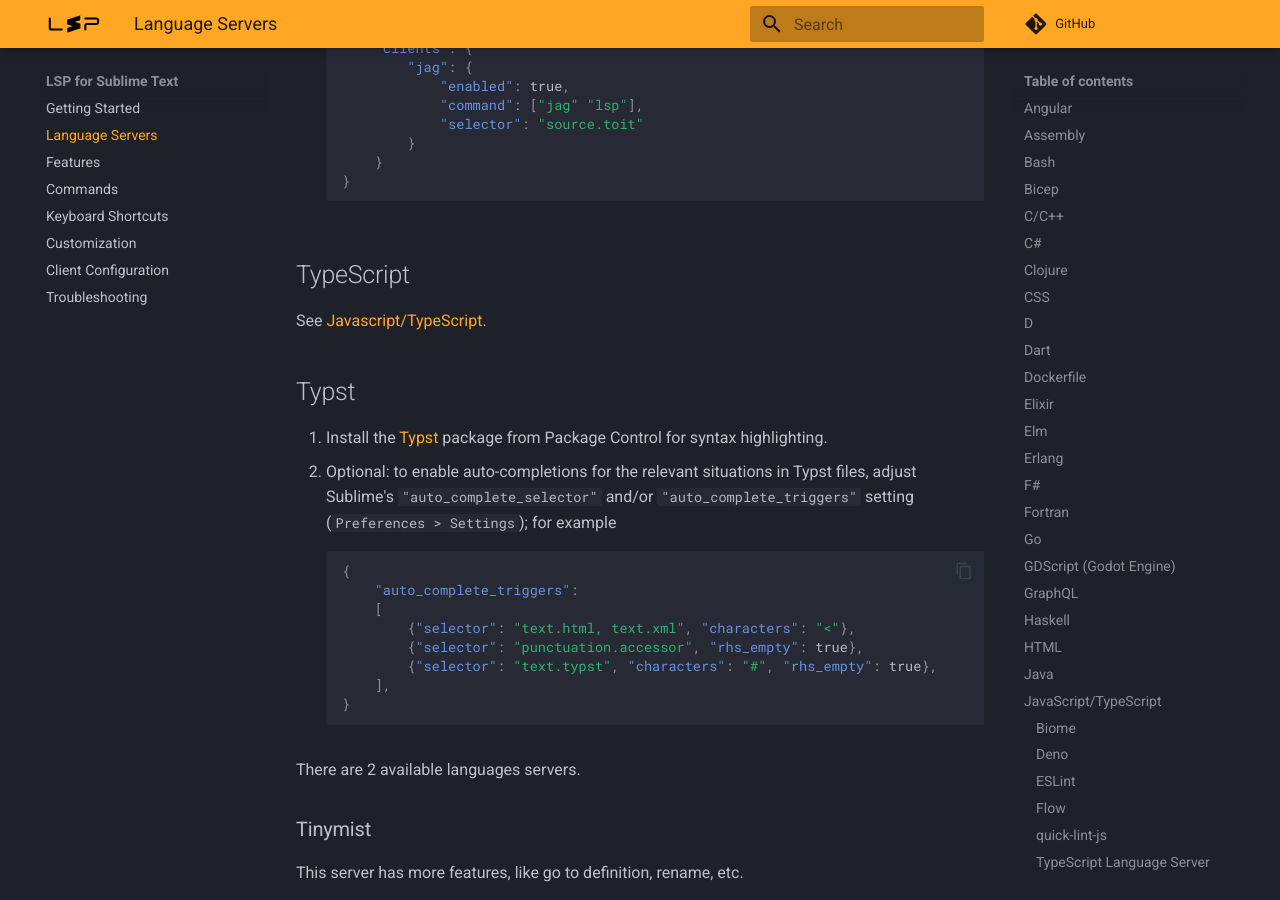
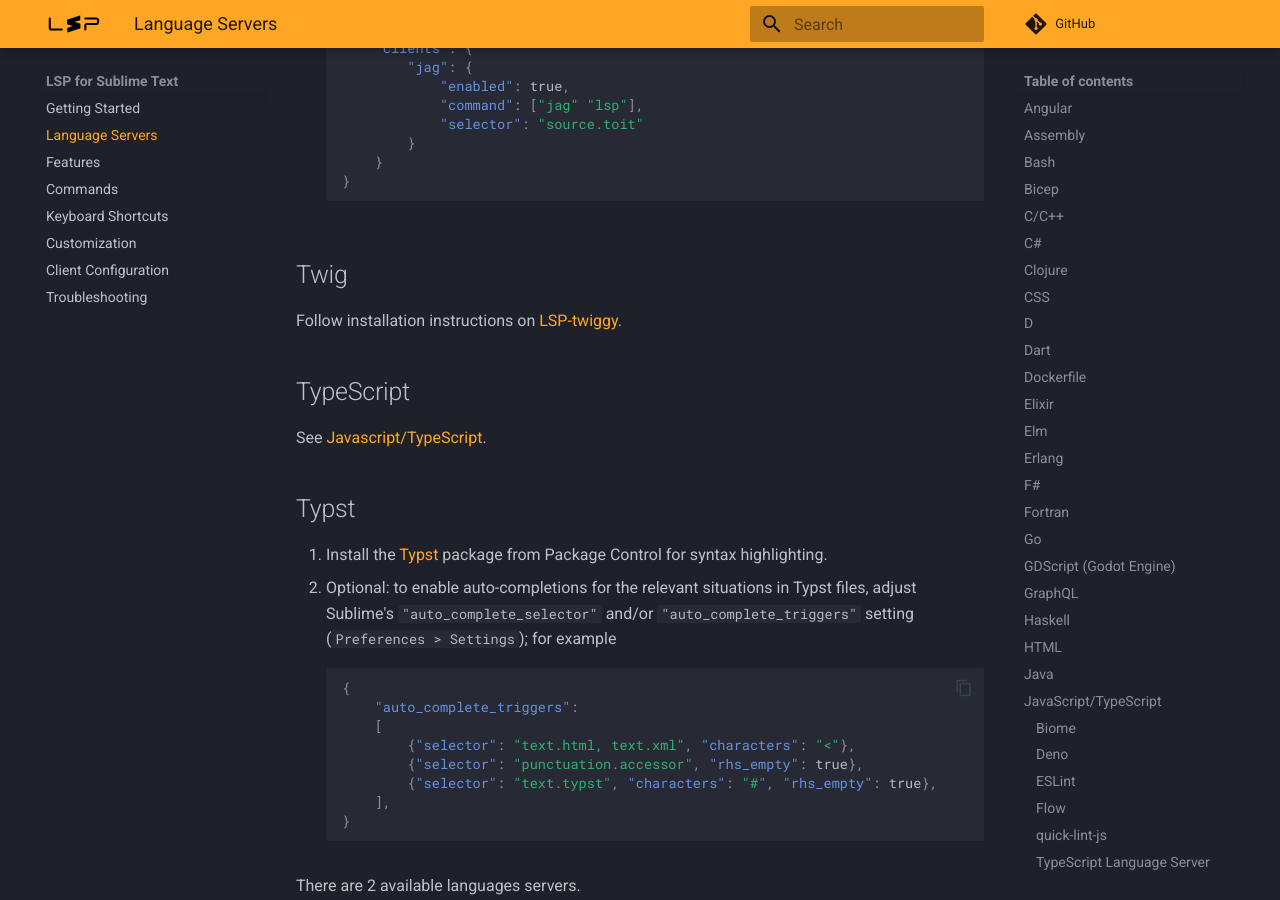
Before and after one commit to sublimelsp/LSP, an MkDocs documentation site: the page built from docs/src/language_servers.md, in a window 1280 px wide and 900 px high, scrolled down 18705 px. Built offline with MkDocs 1.6.1 and Material for MkDocs 9.7.7, drawn with Linux system fonts in a browser that asks for light colours; comment, search, counter and statistics services are not loaded.

Commit message:
docs: add LSP-twiggy to language servers list

````diff
--- a/docs/src/language_servers.md
+++ b/docs/src/language_servers.md
@@ -776,6 +776,10 @@
     }
     ```
 
+## Twig
+
+Follow installation instructions on [LSP-twiggy](https://github.com/sublimelsp/LSP-twiggy).
+
 ## TypeScript
 
 See [Javascript/TypeScript](#javascripttypescript).
````
